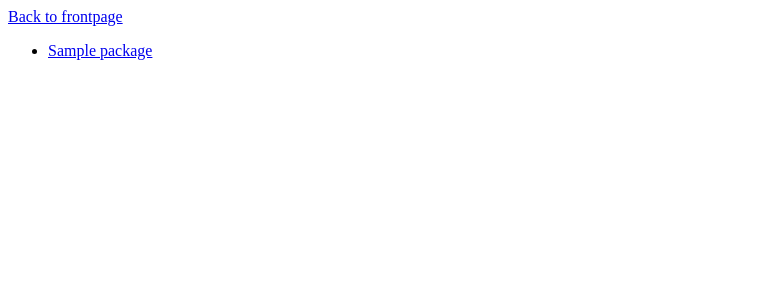
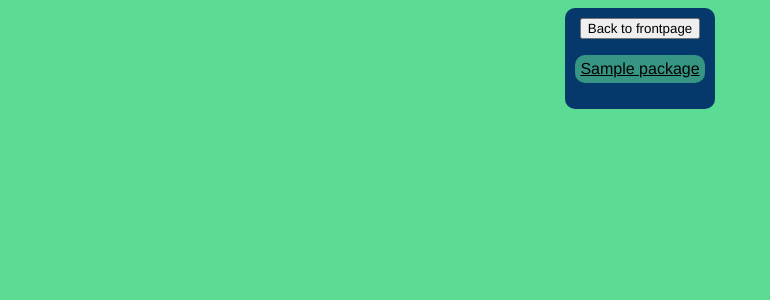
Before and after one commit to uberballo/status-file, a Flask app: template application/templates/index.html in a window 1280 px wide. Shown: the top 300 px of the page, without its empty margins (0-770 px from the left). Run offline with Flask 2, Linux system fonts and the light colour scheme; the template is opened without the code that fills it: most values are stand-ins (such as "Sample title", 1, 10 or a date in 2020).

Commit message:
Added some css

```diff
--- a/application/templates/index.html
+++ b/application/templates/index.html
@@ -1,18 +1,53 @@
 
 <html>
     <head>
-        <title>Simple file upload using Python Flask</title>
+        <title>Index</title>
+<style>
+*{
+   font-family:helvetica;
+}
+
+body{
+    background-color:#5CDB95
+}
+
+.container{
+    text-align:center;
+    display: table;
+    margin: auto;
+    padding: 10px;
+    border: 3px Gray;
+    background-color: #05386B;
+    border-radius:10px;
+}
+.packageList{
+    list-style-type:none;
+    background-color:#379683;
+    color:#EDF5E1;
+    padding: 5px;
+    border-radius:10px;
+
+
+}
+a:link {
+        color:black;
+}
+</style>
     </head>
     <body>
-            <a href="{{url_for('fileFrontPage')}}"><p>Back to frontpage </p> </a>
+            <div class = "container">
+            <a href="{{url_for('fileFrontPage')}}">
+             <button tpye="button" >Back to frontpage</button>
+            </a>
         <tbody>
                 {% for package in packages %}
-                    <ul>
+                    <ul class = "packageList">
                             <li>
                                     <a href="{{url_for('singlePackage', packageName = package.name)}}">  {{ package.name }} </a>
                             </li>
                     </ul>
                 {% endfor %}
         </tbody>
+            </div>
     </body>
 </html>
```
Also changed, not shown: application/templates/frontpage.html (+27 -2 lines), application/templates/package.html (+36 -4 lines), application/views.py (+7 -3 lines).
